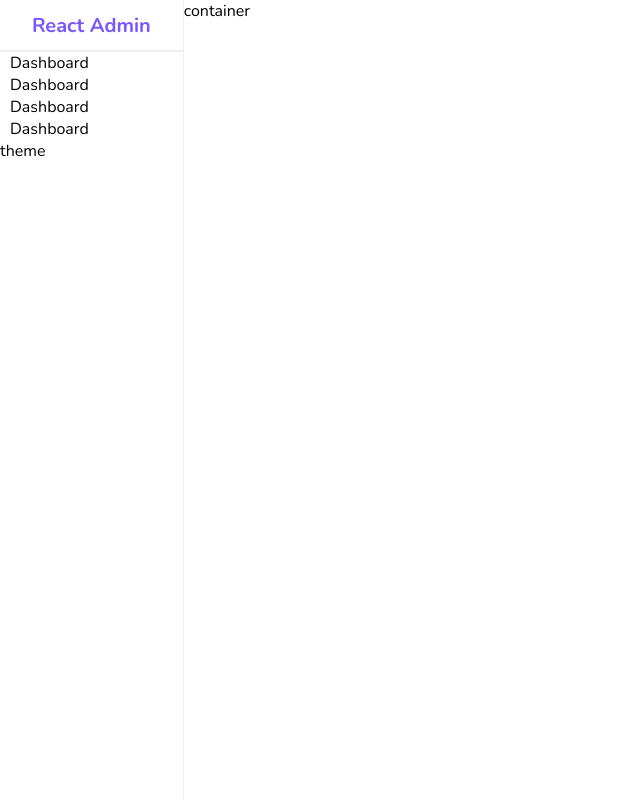
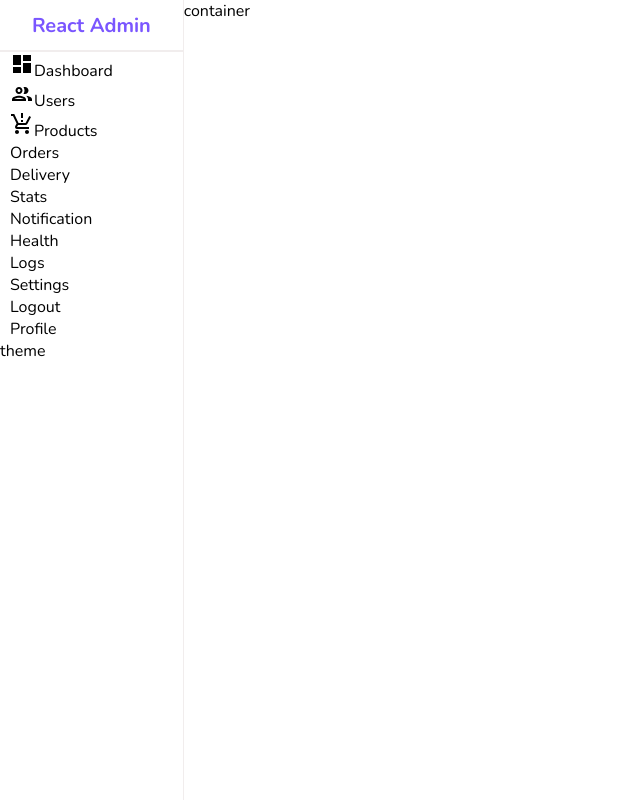
Before and after one commit to ahmedtowsikzap/Dashboared-For-EC, a React (Create React App) app: page / in a window 1280 px wide. Shown: the whole page, without its empty margins (0-640 px from the left). Built offline with nearby package versions, Linux system fonts and the light colour scheme.

Commit message:
MUI setup & MUI Icon

```diff
--- a/package.json
+++ b/package.json
@@ -3,6 +3,10 @@
   "version": "0.1.0",
   "private": true,
   "dependencies": {
+    "@emotion/react": "^11.9.3",
+    "@emotion/styled": "^11.9.3",
+    "@mui/icons-material": "^5.8.4",
+    "@mui/material": "^5.8.4",
     "@testing-library/jest-dom": "^5.16.4",
     "@testing-library/react": "^13.3.0",
     "@testing-library/user-event": "^13.5.0",
--- a/src/components/sidebar/Sidebar.jsx
+++ b/src/components/sidebar/Sidebar.jsx
@@ -1,16 +1,57 @@
-import "./sidebar.scss"
+import "./sidebar.scss";
+import DashboardSharpIcon from "@mui/icons-material/DashboardSharp";
+import GroupOutlinedIcon from "@mui/icons-material/GroupOutlined";
+import ProductionQuantityLimitsOutlinedIcon from "@mui/icons-material/ProductionQuantityLimitsOutlined";
+import AssignmentTurnedInOutlinedIcon from "@mui/icons-material/AssignmentTurnedInOutlined";
 
 const Sidebar = () => {
   return (
     <div className="sidebar">
-            <div className="top"><span className="logo">React Admin</span></div>
+      <div className="top">
+        <span className="logo">React Admin</span>
+      </div>
       <hr />
       <div className="center">
         <ul>
-                    <li><span>Dashboard</span></li>
-                    <li><span>Dashboard</span></li>
-                    <li><span>Dashboard</span></li>
-                    <li><span>Dashboard</span></li>
+          <li>
+            <DashboardSharpIcon />
+            <span>Dashboard</span>
+          </li>
+          <li>
+            <GroupOutlinedIcon />
+            <span>Users</span>
+          </li>
+          <li>
+            <ProductionQuantityLimitsOutlinedIcon />
+            <span>Products</span>
+          </li>
+          <li>
+            <span>Orders</span>
+          </li>
+          <li>
+            <span>Delivery</span>
+          </li>
+          <li>
+            <span>Stats</span>
+          </li>
+          <li>
+            <span>Notification</span>
+          </li>
+          <li>
+            <span>Health</span>
+          </li>
+          <li>
+            <span>Logs</span>
+          </li>
+          <li>
+            <span>Settings</span>
+          </li>
+          <li>
+            <span>Logout</span>
+          </li>
+          <li>
+            <span>Profile</span>
+          </li>
         </ul>
       </div>
       <div className="bottom">theme</div>
```
Also changed, not shown: 1 other file (tests, documents, lock files or other folders). Lines whose indentation alone changed are shown as unchanged.
